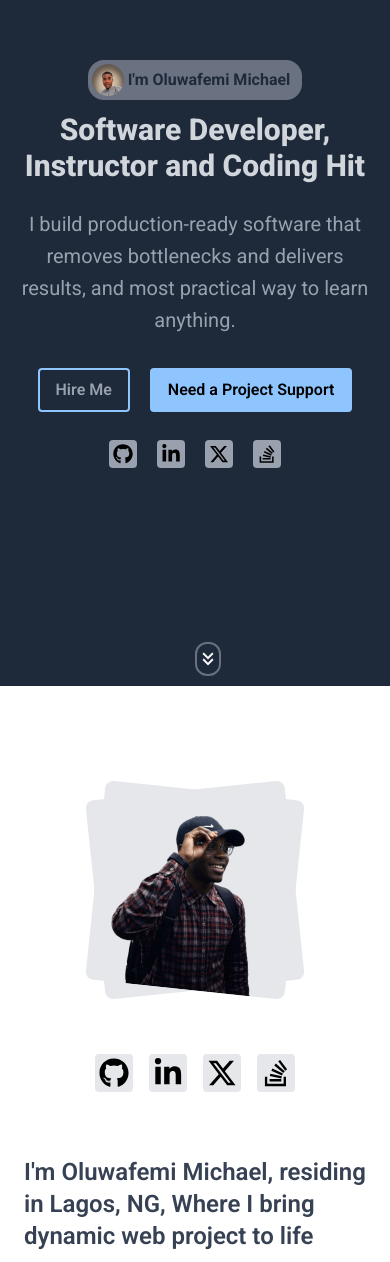
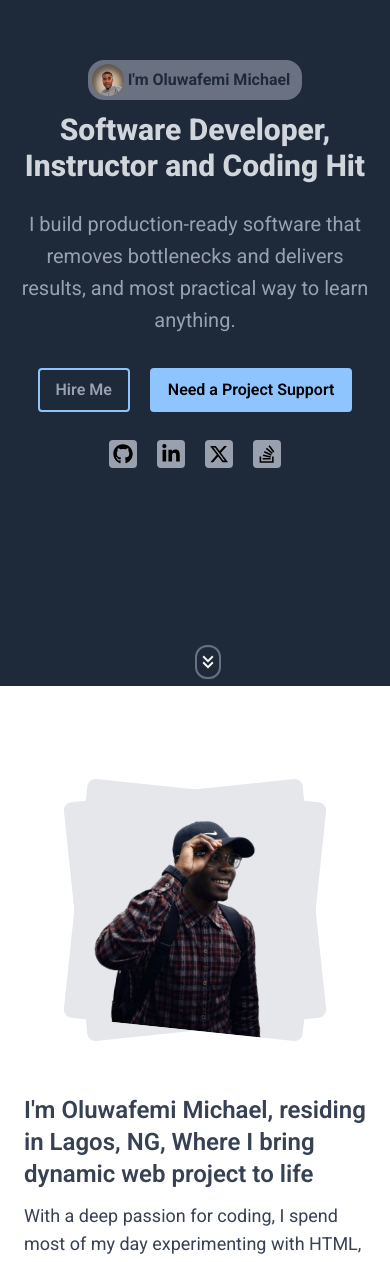
Before and after one commit to Oluwafemimicheal/new, a React (Vite) app: page / in a window 390 px wide. Shown: the part 158-1420 px from the top of the page. Built offline with nearby package versions, Linux system fonts and the light colour scheme.

Commit message:
initial commit

```diff
--- a/src/components/portfolio/About.jsx
+++ b/src/components/portfolio/About.jsx
@@ -24,12 +24,12 @@ const About = () => {
           <p className='text-lg text-gray-700'>Beyond my development work, I serve as an instructor, creating and teaching in-depth courses while helping students overcome real development challenges, with the goal of empowering aspiring developers to succeed.</p>
         </div>
         <div className='relative' ref={feature3}>
-          <div className='w-50 h-50 lg:w-80 lg:h-80 rounded-lg -rotate-6 absolute bg-gray-200 overflow-hidden'></div>
-          <div className='w-50 h-50 lg:w-80 lg:h-80 rounded-lg rotate-6 bg-gray-200 overflow-hidden'>
+          <div className='w-60 h-60 lg:w-80 lg:h-80 rounded-lg -rotate-6 absolute bg-gray-200 overflow-hidden'></div>
+          <div className='w-60 h-60 lg:w-80 lg:h-80 rounded-lg rotate-6 bg-gray-200 overflow-hidden'>
             <img src={self} alt="self" className='flex justify-center items-center' />
           </div>
           <div>
-            <div className='mt-16 flex justify-between items-center gap-2 lg:gap-5'>
+            <div className='hidden mt-16 lg:flex justify-between items-center gap-2 lg:gap-5'>
               <div className='w-max p-1 bg-gray-200 rounded-sm'>
                 <FaGithub size={30} />
               </div>
```
